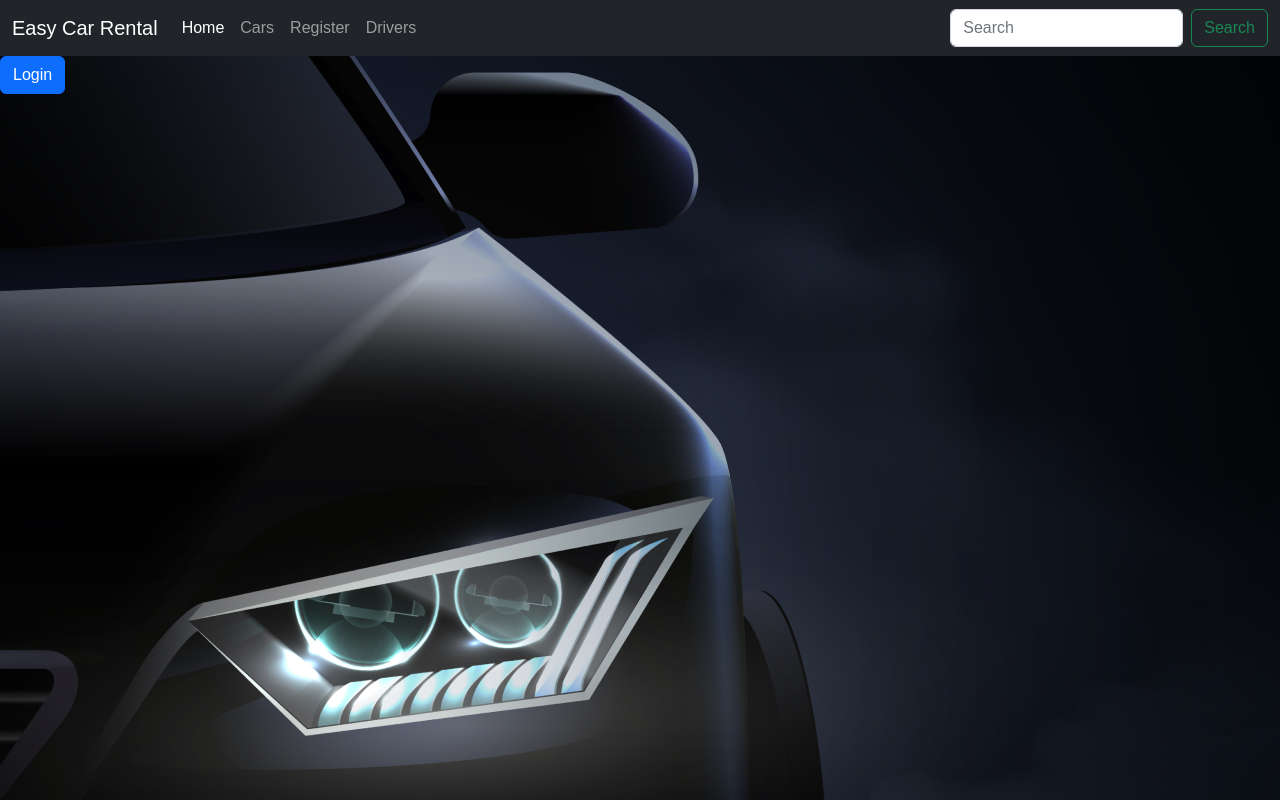
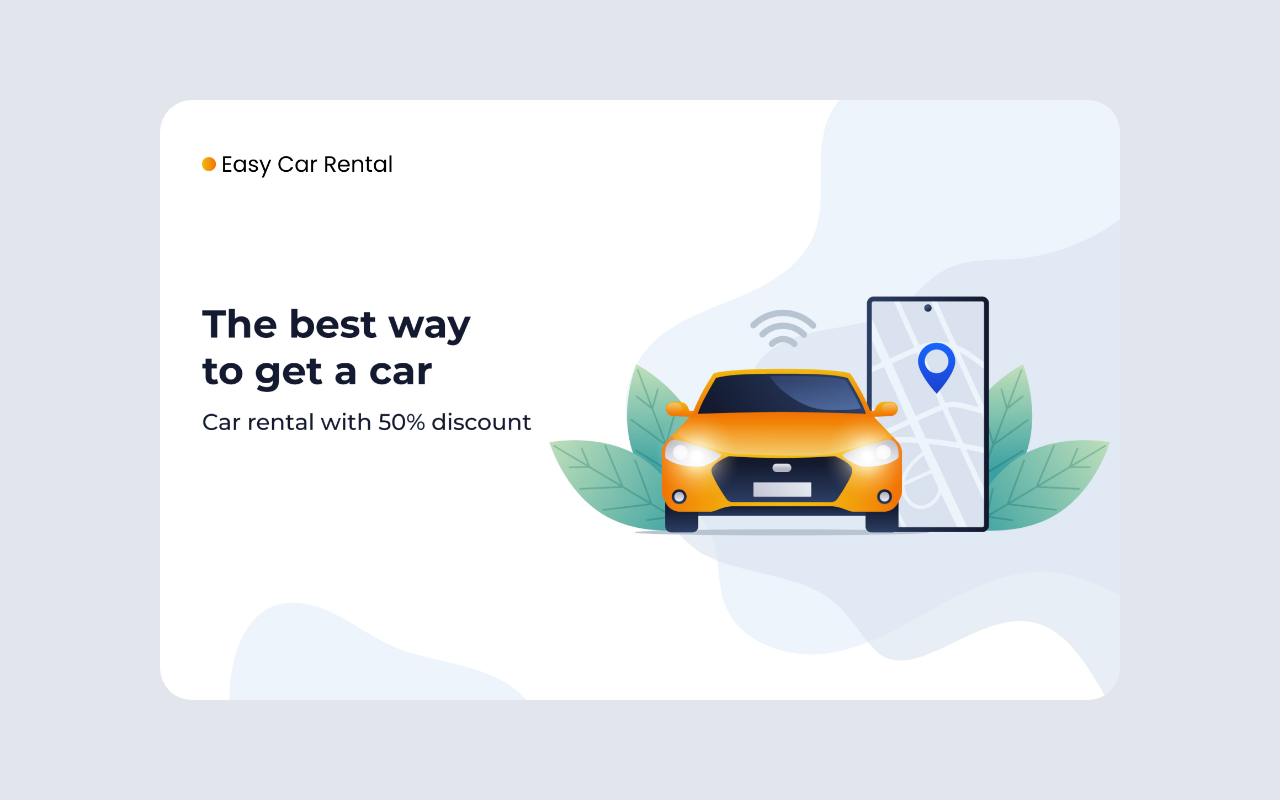
Before and after one commit to Sandun-Induranga/Car-Rental-System, a plain HTML site: page Frontend/view/index.html in a window 1280 px wide. Drawn offline with Linux system fonts and the light colour scheme.

Commit message:
Content Updated

```diff
--- a/Frontend/assets/css/styles.css
+++ b/Frontend/assets/css/styles.css
@@ -3,7 +3,7 @@
 }
 
 .background-img {
-    background: url("../image/background.png");
+    background: url("../image/main.png");
 }
 
 body {
--- a/Frontend/view/index.html
+++ b/Frontend/view/index.html
@@ -11,42 +11,47 @@
     <meta name="viewport" content="width=device-width initial-scale=1">
 
 </head>
-<body class="background-img">
+<body class="d-flex align-items-center justify-content-center min-vw-100 min-vh-100" style="background: #E2E5EC">
 
-<header>
-    <nav class="navbar navbar-expand-lg bg-dark navbar-dark">
-        <div class="container-fluid">
-            <a class="navbar-brand" href="#">Easy Car Rental</a>
-            <button class="navbar-toggler" type="button" data-bs-toggle="collapse" data-bs-target="#navbarSupportedContent" aria-controls="navbarSupportedContent" aria-expanded="false" aria-label="Toggle navigation">
-                <span class="navbar-toggler-icon"></span>
-            </button>
-            <div class="collapse navbar-collapse" id="navbarSupportedContent">
-                <ul class="navbar-nav me-auto mb-2 mb-lg-0">
-                    <li class="nav-item">
-                        <a class="nav-link active" aria-current="page" href="#">Home</a>
-                    </li>
-                    <li class="nav-item">
-                        <a class="nav-link" href="#">Cars</a>
-                    </li>
-                    <li class="nav-item">
-                        <a class="nav-link" href="#">Register</a>
-                    </li>
-                    <li class="nav-item">
-                        <a class="nav-link" href="#">Drivers</a>
-                    </li>
-                </ul>
-                <form class="d-flex" role="search">
-                    <input class="form-control me-2" type="search" placeholder="Search" aria-label="Search">
-                    <button class="btn btn-outline-success" type="submit">Search</button>
-                </form>
-            </div>
-        </div>
-    </nav>
-</header>
+<main class="w-75 h-75 rounded rounded-5" style="background: url(../assets/image/main.png); background-position: top; background-size: cover;">
 
-<main>
-    <a href="#" class="btn btn-primary">Login</a>
 </main>
+
+
+<!--<header>-->
+<!--    <nav class="navbar navbar-expand-lg bg-dark navbar-dark">-->
+<!--        <div class="container-fluid">-->
+<!--            <a class="navbar-brand" href="#">Easy Car Rental</a>-->
+<!--            <button class="navbar-toggler" type="button" data-bs-toggle="collapse" data-bs-target="#navbarSupportedContent" aria-controls="navbarSupportedContent" aria-expanded="false" aria-label="Toggle navigation">-->
+<!--                <span class="navbar-toggler-icon"></span>-->
+<!--            </button>-->
+<!--            <div class="collapse navbar-collapse" id="navbarSupportedContent">-->
+<!--                <ul class="navbar-nav me-auto mb-2 mb-lg-0">-->
+<!--                    <li class="nav-item">-->
+<!--                        <a class="nav-link active" aria-current="page" href="#">Home</a>-->
+<!--                    </li>-->
+<!--                    <li class="nav-item">-->
+<!--                        <a class="nav-link" href="#">Cars</a>-->
+<!--                    </li>-->
+<!--                    <li class="nav-item">-->
+<!--                        <a class="nav-link" href="#">Register</a>-->
+<!--                    </li>-->
+<!--                    <li class="nav-item">-->
+<!--                        <a class="nav-link" href="#">Drivers</a>-->
+<!--                    </li>-->
+<!--                </ul>-->
+<!--                <form class="d-flex" role="search">-->
+<!--                    <input class="form-control me-2" type="search" placeholder="Search" aria-label="Search">-->
+<!--                    <button class="btn btn-outline-success" type="submit">Search</button>-->
+<!--                </form>-->
+<!--            </div>-->
+<!--        </div>-->
+<!--    </nav>-->
+<!--</header>-->
+
+<!--<main>-->
+<!--    <a href="#" class="btn btn-primary">Login</a>-->
+<!--</main>-->
 
 <!-- JS For Bootstrap -->
 <script src="../assets/js/bootstrap.min.js"></script>
```
Also changed, not shown: Frontend/assets/image/main.png (added).
